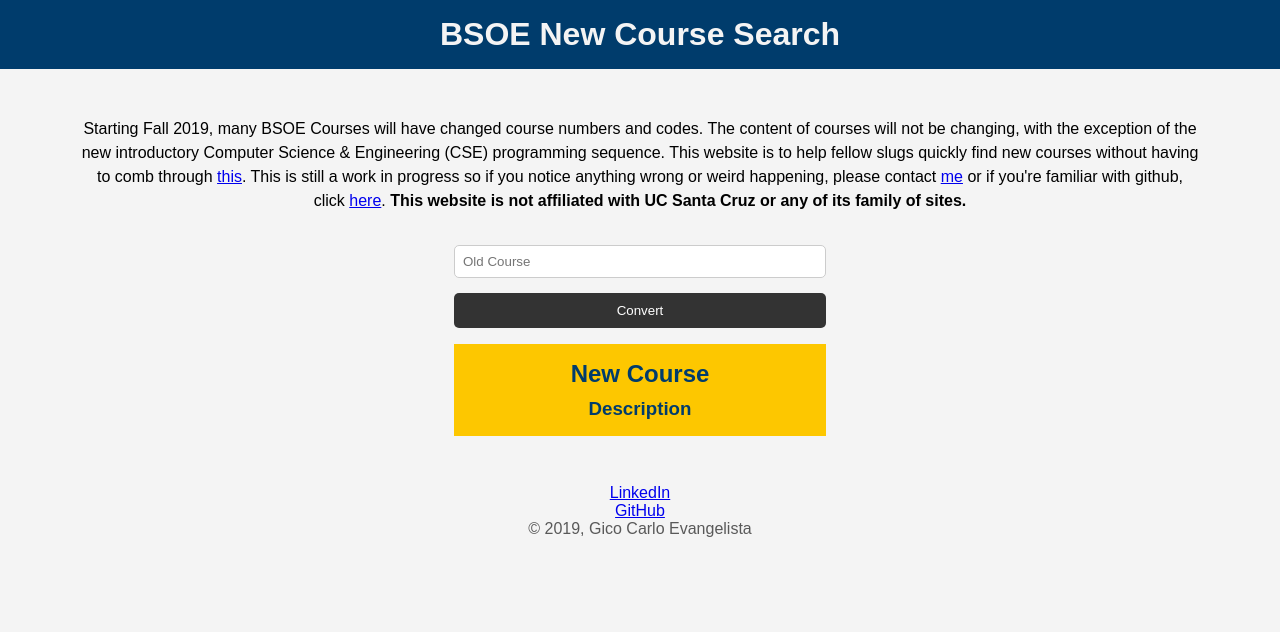
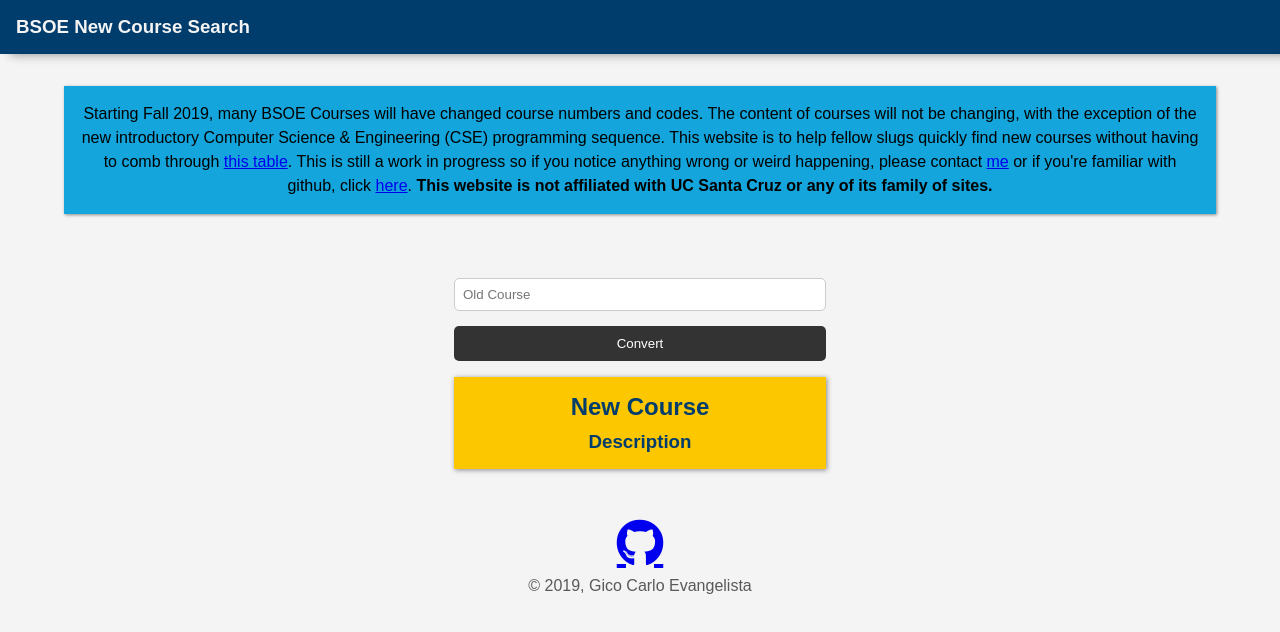
Before and after one commit to safelock/BSOE-New-Course-Search, a plain HTML site: page index.html in a window 1280 px wide. Drawn offline with Linux system fonts and the light colour scheme.

Commit message:
updated design

```diff
--- a/index.html
+++ b/index.html
@@ -6,10 +6,11 @@
     <meta http-equiv="X-UA-Compatible" content="ie=edge"/>
     <title>BSOE New Course Search</title>
     <link rel="stylesheet" href="src/css/style.css">
+    <link rel="stylesheet" href="https://use.fontawesome.com/releases/v5.8.1/css/all.css" integrity="sha384-50oBUHEmvpQ+1lW4y57PTFmhCaXp0ML5d60M1M7uH2+nqUivzIebhndOJK28anvf" crossorigin="anonymous">
   </head>
   <body>
     <header>
-      <h1>BSOE New Course Search</h1>
+      <h3>BSOE New Course Search</h3>
     </header>
 
     <div class="msg">
@@ -21,7 +22,7 @@
         new courses without having to comb through
         <a href="https://undergrad.soe.ucsc.edu/bsoe-course-renumbering"
         target="_blank">
-          this</a>.
+          this table</a>.
         This is still a work in progress so if you notice anything wrong
         or weird happening, please contact
         <a href="mailto:gnevange@ucsc.edu">me</a> or if you're familiar with
@@ -33,28 +34,26 @@
 
     <section class="container">
       <form id="my-form">
+        <div class="msg"></div>
         <div>
           <input type="text" id="course" placeholder="Old Course">
         </div>
         <input class="btn" type="submit" value="Convert">
-        <div class="new-course">
-          <h1>New Course</h1>
-          <h3>Description</h3>
+        <div class="new-course-full">
+          <h1 id="new-course">New Course</h1>
+          <h3 id="desc">Description</h3>
         </div>
       </form>
     </section>
 
     <footer>
-    		<ul class="icons">
-    			<li><a href="https://www.linkedin.com/in/gico/"
-            class="icon alt fa-linkedin" target="_blank">
-            <span class="label">LinkedIn</span></a></li>
-    			<li><a href="https://github.com/RiceAbove" class="icon alt fa-github"
-            target="_blank"><span class="label">GitHub</span></a></li>
-    		</ul>
-    		<ul class="copyright">
-    			<li>&copy; 2019, Gico Carlo Evangelista</li>
-    		</ul>
+      <div class="github">
+        <a href="https://github.com/RiceAbove/BSOE-New-Course-Search" class="fab fa-github fa-3x"
+            target="_blank"></a>
+      </div>
+    		<p>&copy; 2019, Gico Carlo Evangelista</p>
     </footer>
+
+    <script type="text/javascript" src="src/js/main.js"></script>
   </body>
 </html>
--- a/src/css/style.css
+++ b/src/css/style.css
@@ -12,17 +12,21 @@ body{
 header {
   background: #003c6c;
   padding: 1rem;
-  text-align: center;
   color: #f4f4f4;
+  box-shadow: 10px 0px 10px #888888;
 }
 
-.msg{
-  margin: auto;
+.msg p{
+  margin: 2rem 4rem;
   overflow: auto;
   width: auto;
   text-align: center;
-  padding: 3rem 5rem 0rem 5rem;
+  padding: 1rem;
   line-height: 1.5rem;
+  /* border-style: solid; */
+  background-color: #13a5dc;
+  box-shadow: 1px 1px 3px #888888;
+  /* color: #f4f4f4; */
 }
 
 .container {
@@ -51,16 +55,17 @@ header {
   border: 1px solid #ccc;
 }
 
-.new-course {
+.new-course-full {
   margin: auto;
   margin-top: 1rem;
   background: #fdc700;
   text-align: center;
   color: #003c6c;
   padding: 1rem;
+  box-shadow: 1px 1px 5px #888888;
 }
 
-.new-course h1{
+.new-course-full h1{
   padding-bottom: 10px;
 }
 
@@ -91,12 +96,16 @@ header {
   margin: 5px;
 }
 
-footer {
+footer{
   padding: 1rem;
   text-align: center;
   color: #595959;
+  display: inline;
+  list-style-type: none;
 }
 
-footer ul{
-  list-style-type: none;
+.github {
+  padding-bottom: 10px;
+  color: #FFFFFF;
+  text-decoration: none;
 }
```
